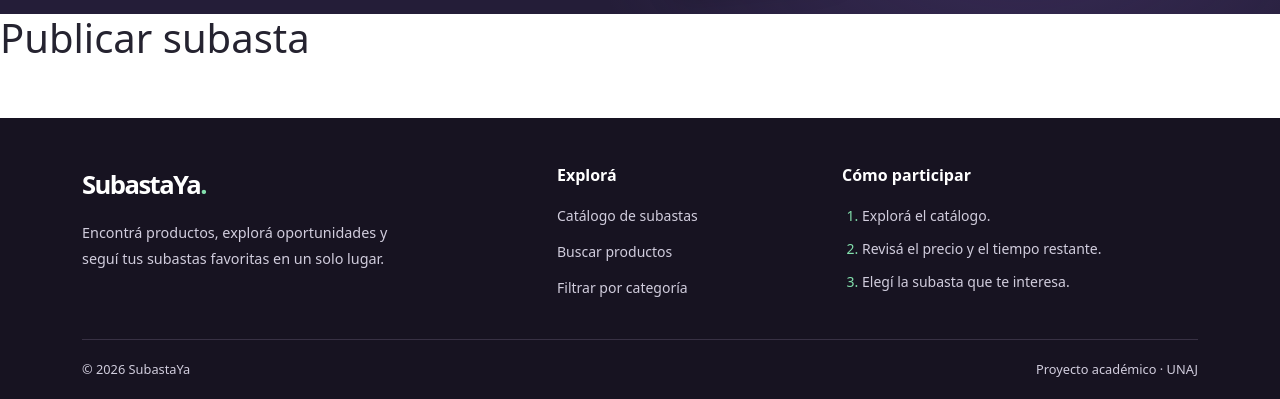
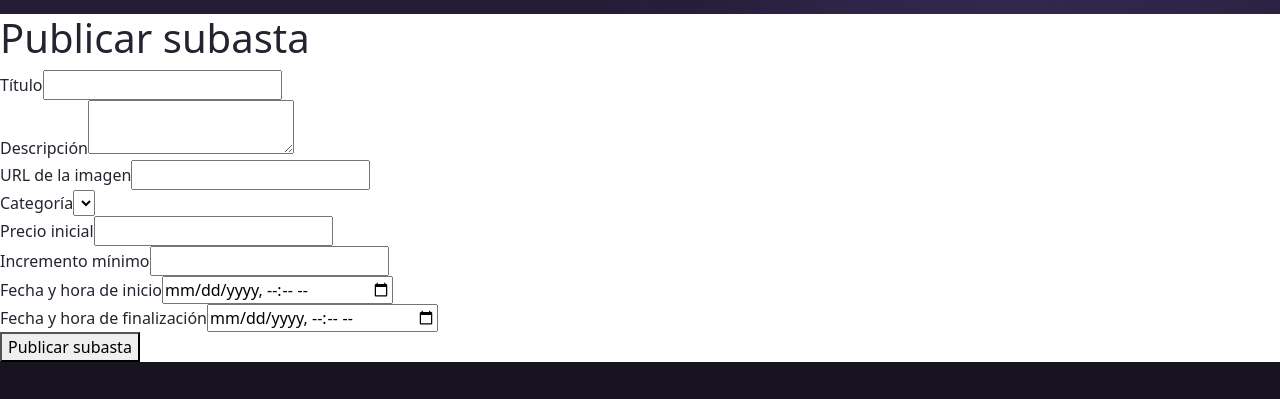
Before and after one commit to BogadoJennifer/subastaYa-PS, a React (Vite) app in the folder frontend/: page /auctions/new in a window 1280 px wide. Shown: the part 401-800 px from the top of the page. Built offline with nearby package versions, Linux system fonts and the light colour scheme.

Commit message:
feat: prepare auction listing form

```diff
--- a/frontend/src/pages/CreateAuctionPage.jsx
+++ b/frontend/src/pages/CreateAuctionPage.jsx
@@ -6,14 +6,109 @@
 // - Envío.
 // - Respuesta de éxito o error.
 
-import React from "react";
+import { useState } from 'react'
 
 function CreateAuctionPage() {
+    const [title, setTitle] = useState('')
+    const [description, setDescription] = useState('')
+    const [imageUrl, setImageUrl] = useState('')
+    const [categoryId, setCategoryId] = useState('')
+    const [basePrice, setBasePrice] = useState('')
+    const [minimumIncrement, setMinimumIncrement] = useState('')
+    const [startDate, setStartDate] = useState('')
+    const [endDate, setEndDate] = useState('')
+    const [categories, setCategories] = useState([])
+    function handleSubmit(event) {
+        event.preventDefault()
+
+        console.log({
+            title,
+            description,
+            imageUrl,
+            categoryId,
+            basePrice,
+            minimumIncrement,
+            startDate,
+            endDate,
+        })
+    }
     return (
         <div>
             <h1>Publicar subasta</h1>
+
+            <form onSubmit={handleSubmit}>
+                <div>
+                    <label>Título</label>
+                    <input
+                        type="text"
+                        value={title}
+                        onChange={(event) => setTitle(event.target.value)}
+                    />
+                </div>
+
+                <div>
+                    <label>Descripción</label>
+                    <textarea
+                        value={description}
+                        onChange={(event) => setDescription(event.target.value)}
+                    />
+                </div>
+                <div>
+                    <label>URL de la imagen</label>
+                    <input
+                        type="text"
+                        value={imageUrl}
+                        onChange={(event) => setImageUrl(event.target.value)}
+                    />
+                </div>
+                <div>
+                    <label>Categoría</label>
+                    <select
+                        value={categoryId}
+                        onChange={(event) => setCategoryId(event.target.value)}
+                    >
+                    </select>
+                </div>
+                <div>
+                    <label>Precio inicial</label>
+                    <input
+                        type="number"
+                        value={basePrice}
+                        onChange={(event) => setBasePrice(event.target.value)}
+                    />
+                </div>
+
+                <div>
+                    <label>Incremento mínimo</label>
+                    <input
+                        type="number"
+                        value={minimumIncrement}
+                        onChange={(event) => setMinimumIncrement(event.target.value)}
+                    />
+                </div>
+                <div>
+                    <label>Fecha y hora de inicio</label>
+                    <input
+                        type="datetime-local"
+                        value={startDate}
+                        onChange={(event) => setStartDate(event.target.value)}
+                    />
+                </div>
+
+                <div>
+                    <label>Fecha y hora de finalización</label>
+                    <input
+                        type="datetime-local"
+                        value={endDate}
+                        onChange={(event) => setEndDate(event.target.value)}
+                    />
+                </div>
+                    <button type="submit">
+                        Publicar subasta
+                    </button>
+            </form>
         </div>
-    );
+    )
 }
 
 export default CreateAuctionPage;
```
